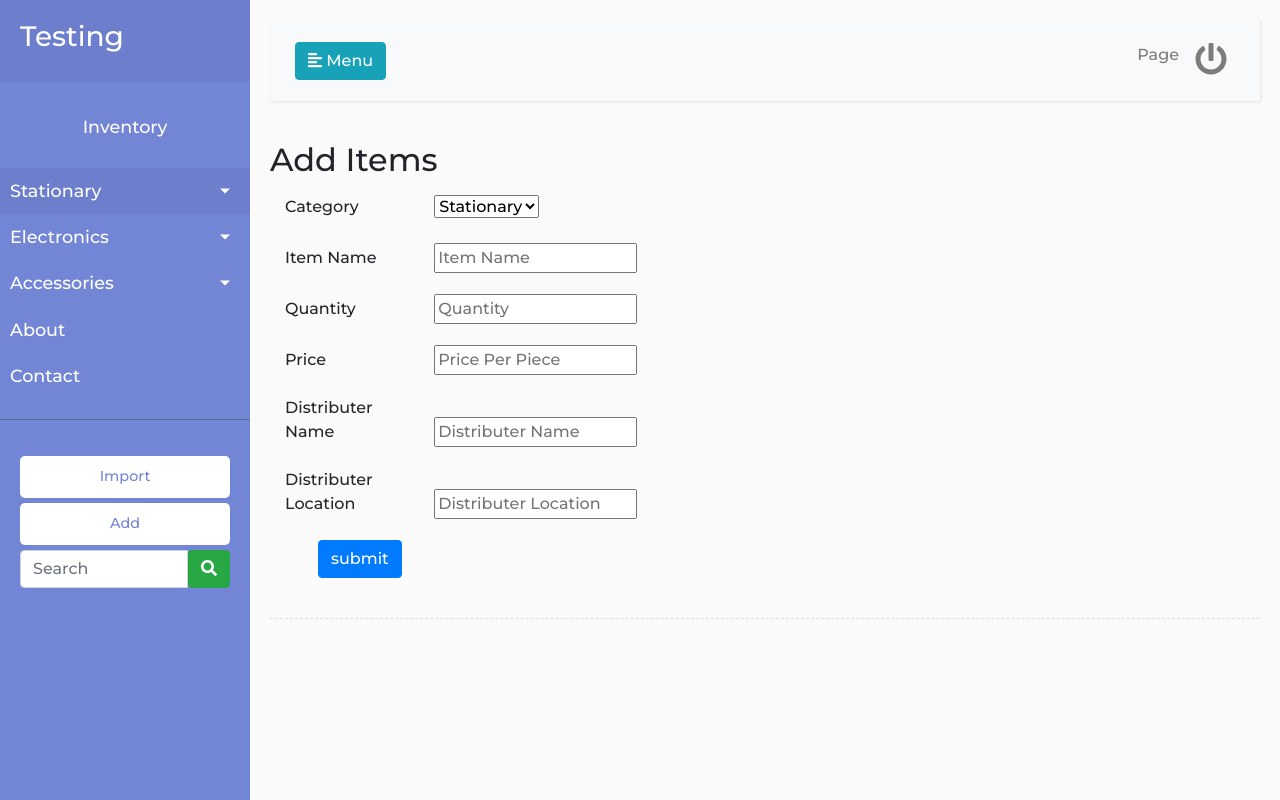
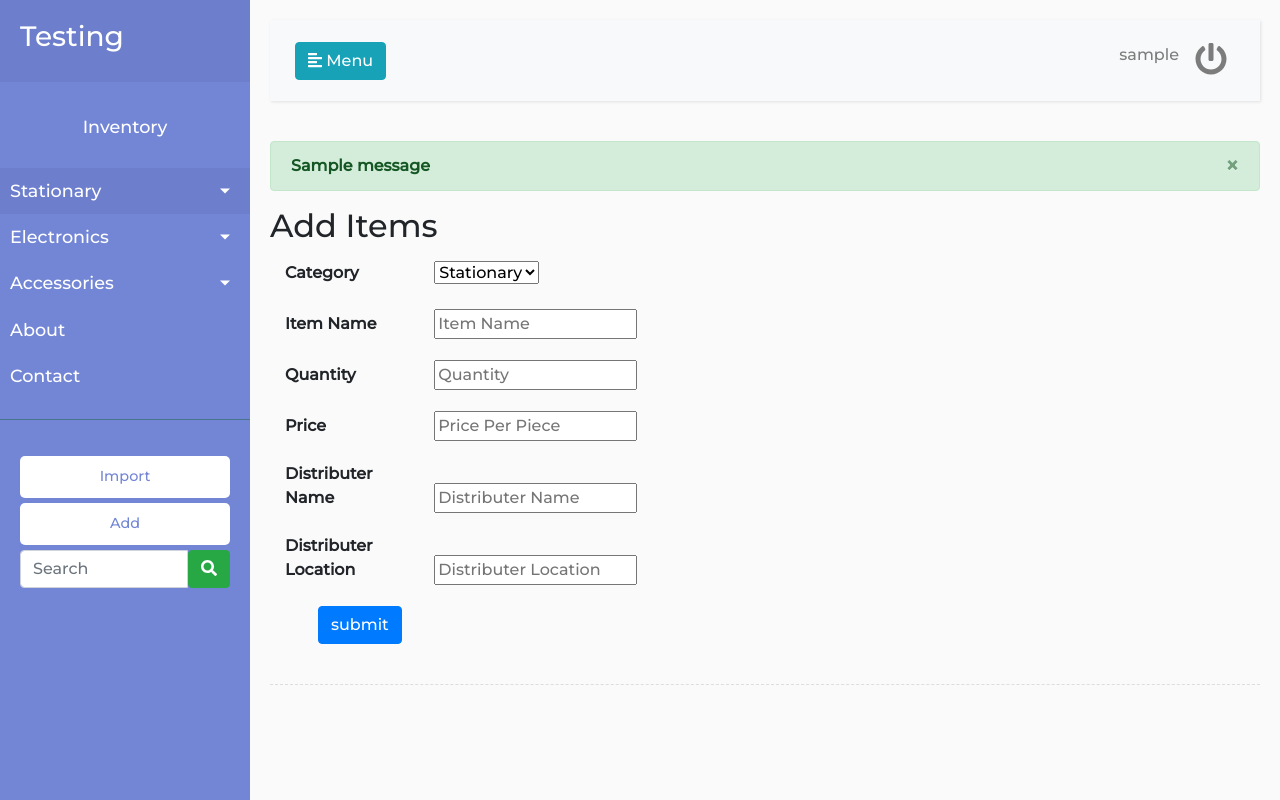
Before and after one commit to amitbora007/Inventory, a Django app: page /add in a window 1280 px wide. Run offline with Django 3.2, Linux system fonts and the light colour scheme; a user stored in the database is signed in; tables that the repository leaves empty hold one stand-in row (values such as "Sample post"); one stand-in notice (Sample message) is shown; some libraries are stand-ins or nearby versions.

Commit message:
--message alerts and auth updates

```diff
--- a/templates/base.html
+++ b/templates/base.html
@@ -21,7 +21,7 @@
             <!-- Sidebar  -->
             <nav id="sidebar">
                 <div class="sidebar-header">
-                    <h3><a href="/">Testing</a></h3>
+                    <h3><a href="/home">Testing</a></h3>
                 </div>
 
                 <ul class="list-unstyled components">
@@ -121,15 +121,25 @@
                         <div class="collapse navbar-collapse" id="navbarSupportedContent">
                             <ul class="nav navbar-nav ml-auto">
                                 <li class="nav-item">
-                                    <a class="nav-link" href="#">Page</a>
+                                    <a class="nav-link">{{username}}</a>
                                 </li>
                                 <li class="nav-item">
-                                    <a class="nav-link" href="#"><i class="fas fa-power-off fa-2x"></i></a>
+                                    <a class="nav-link" href="/logout"><i class="fas fa-power-off fa-2x"></i></a>
                                 </li>
                             </ul>
                         </div>
                     </div>
                 </nav>
+                {% if messages %}
+                    {% for message in messages %}
+                        <div class="alert alert-{{message.tags}} alert-dismissible fade show" role="alert">
+                            <strong> {{message}}
+                            <button type="button" class="close" data-dismiss="alert" aria-label="Close">
+                                <span aria-hidden="true">&times;</span>
+                            </button>
+                        </div>
+                    {% endfor %}
+                {% endif %}
                 <h2 class="text-center"> {% block homeheading %} {% endblock %} </h2>
 
                 <h2> {% block heading %} {% endblock %} </h2>
```
